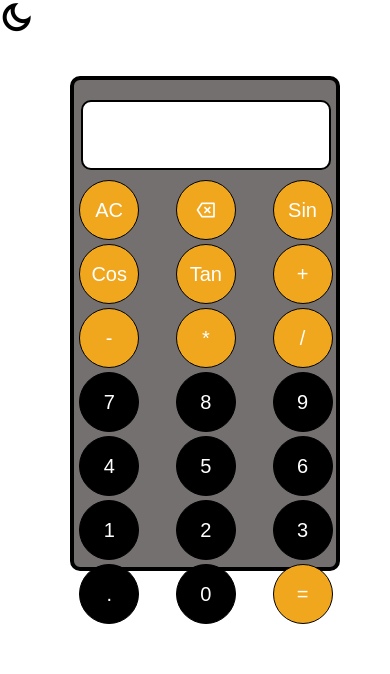
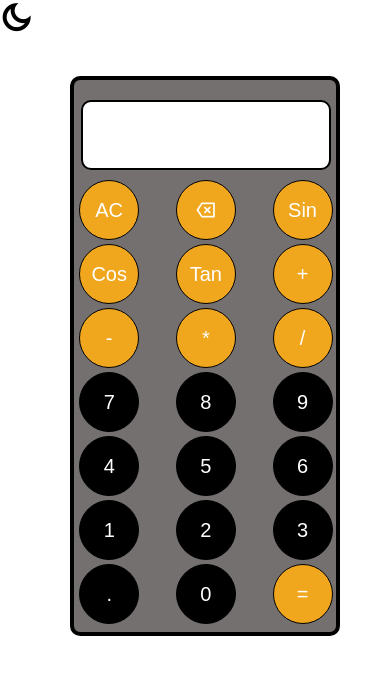
Before and after one commit to JISHNUjp27/Scientific-Calculator, a plain HTML site: page index.html in a window 390 px wide. Drawn offline with nearby package versions, Linux system fonts and the light colour scheme.

Commit message:
Update style.css

```diff
--- a/style.css
+++ b/style.css
@@ -99,7 +99,7 @@ button{
       border-radius: 10px;
       position:relative;
       background-color: rgb(116, 112, 112);
-      height: 495px;
+      height: 560px;
       margin-left: 18%;
       margin-top: 10%;
       width: 270px;
```
